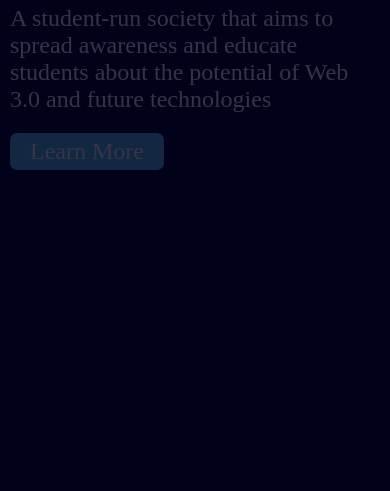
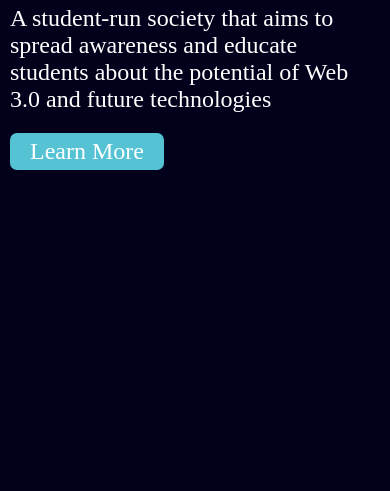
Before and after one commit to Zayedmd12321/kodeinkgp_zayed, a plain HTML site: page index.html in a window 390 px wide. Shown: the part 290-781 px from the top of the page. Drawn offline with Linux system fonts and the light colour scheme.

Commit message:
style.css

```diff
--- a/css/style.css
+++ b/css/style.css
@@ -147,10 +147,6 @@ p {
 
     .container2 .box{
         width: 85vw;
-    }
-
-    #home{
-        opacity: 0.2;
     }
 
 }
```
